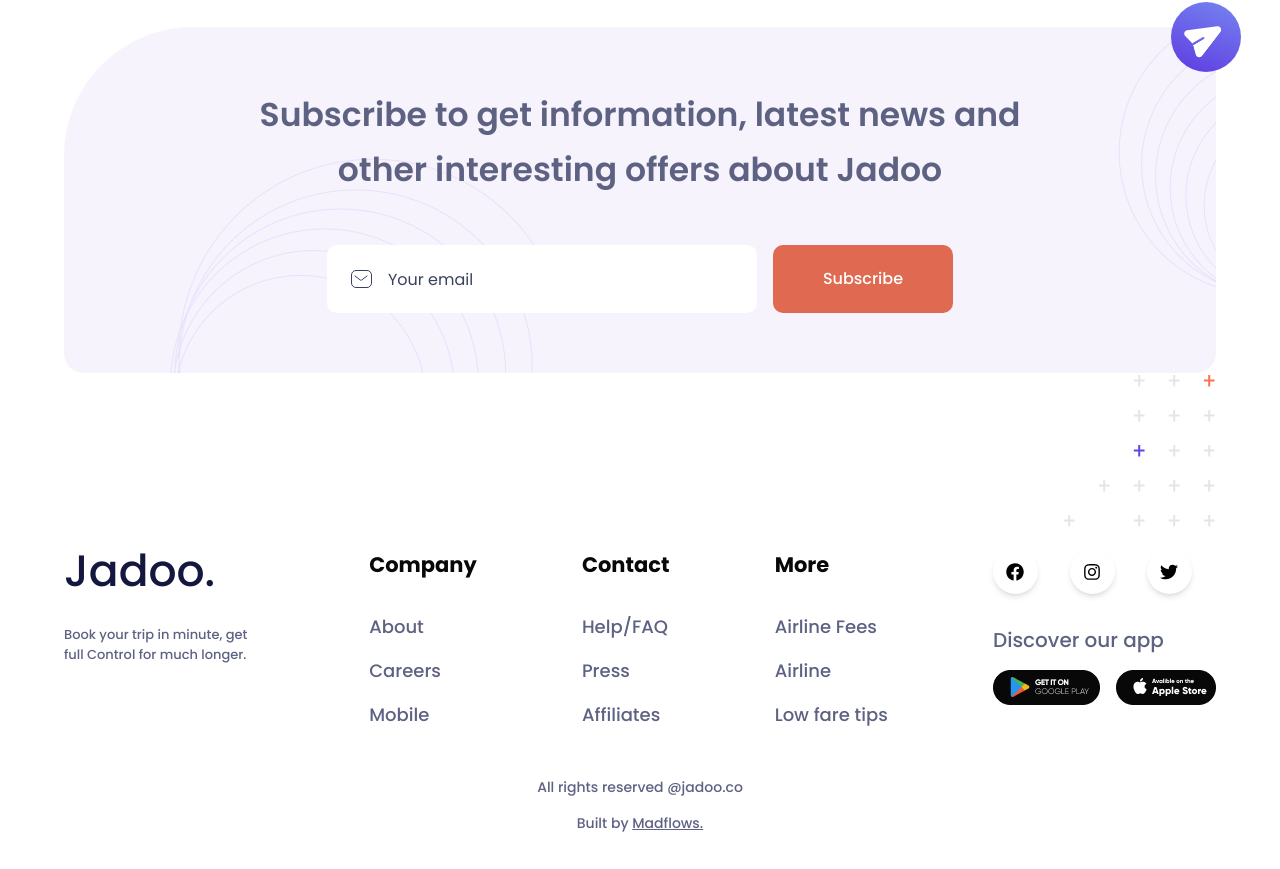
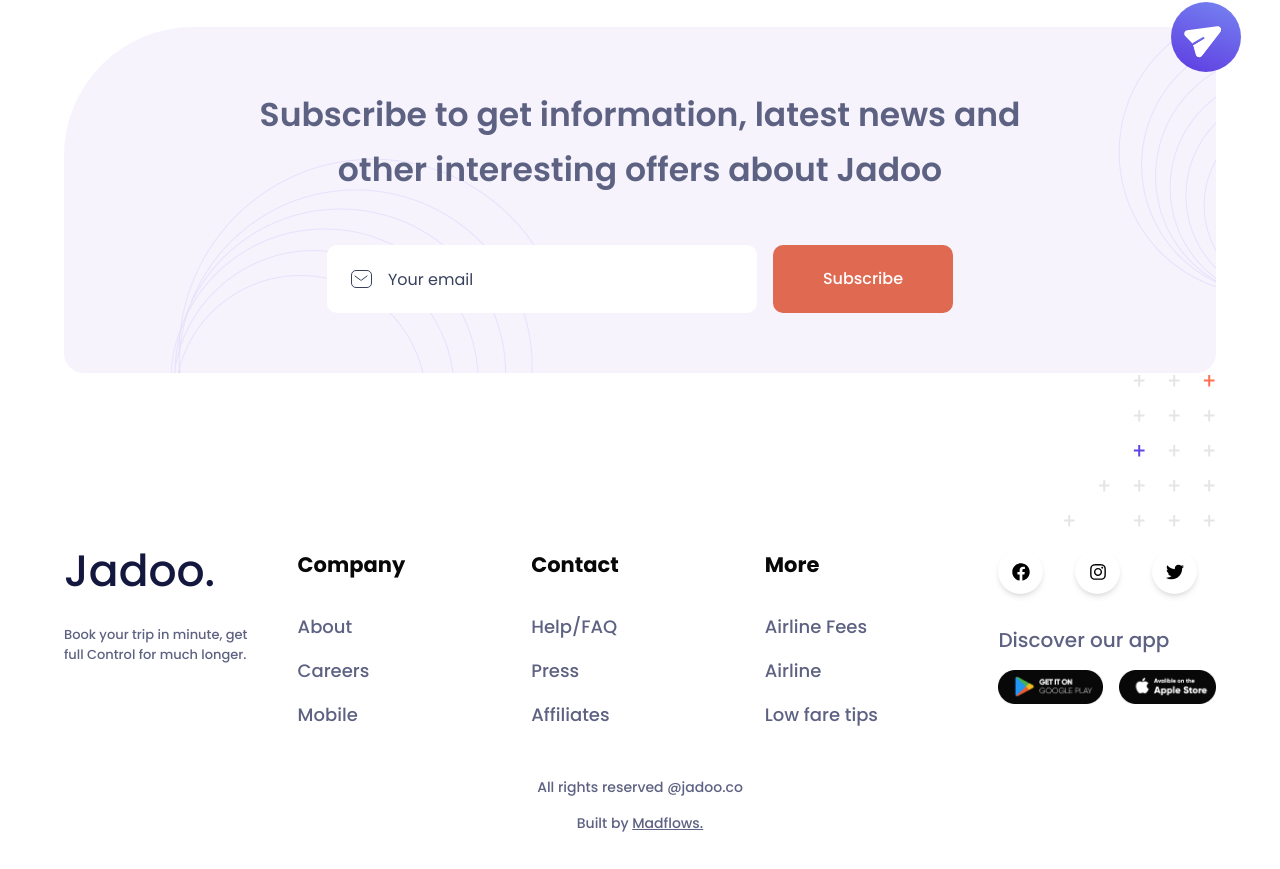
Before and after one commit to Madflows/jadoo, a Next.js app: page / in a window 1280 px wide. Shown: the part 3072-3941 px from the top of the page. Built offline with nearby package versions, Linux system fonts and the light colour scheme; a web font is replaced by a local one.

Commit message:
footer looking good

```diff
--- a/components/Footer.jsx
+++ b/components/Footer.jsx
@@ -50,7 +50,7 @@
 export  const Footer = () => {
   return (
     <footer className="py-10 p-4 pt-[5rem]">
-      <div className="max-w-6xl mx-auto flex flex-wrap gap-4 items-start justify-between">
+      <div className="max-w-6xl mx-auto gap-4 grid grid-cols-1 md:grid-cols-3 lg:grid-cols-5">
         <div className="flex flex-col items-start gap-8">
           <h4 className="text-primary leading-none font-medium text-[44px]">
             Jadoo.
```
